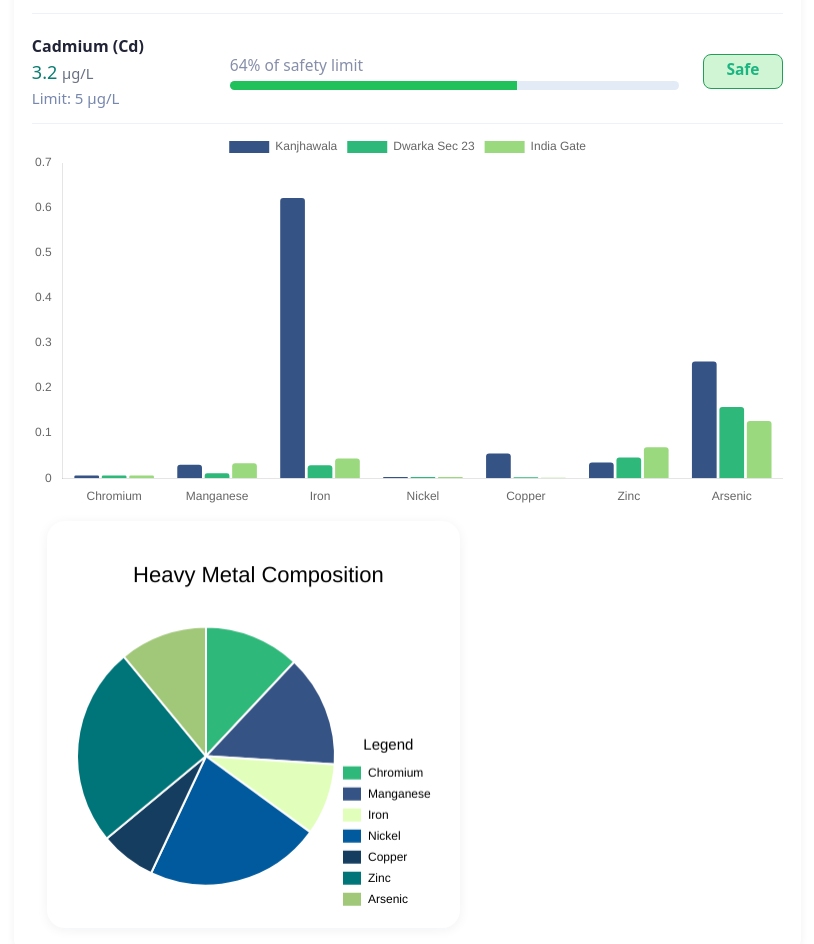
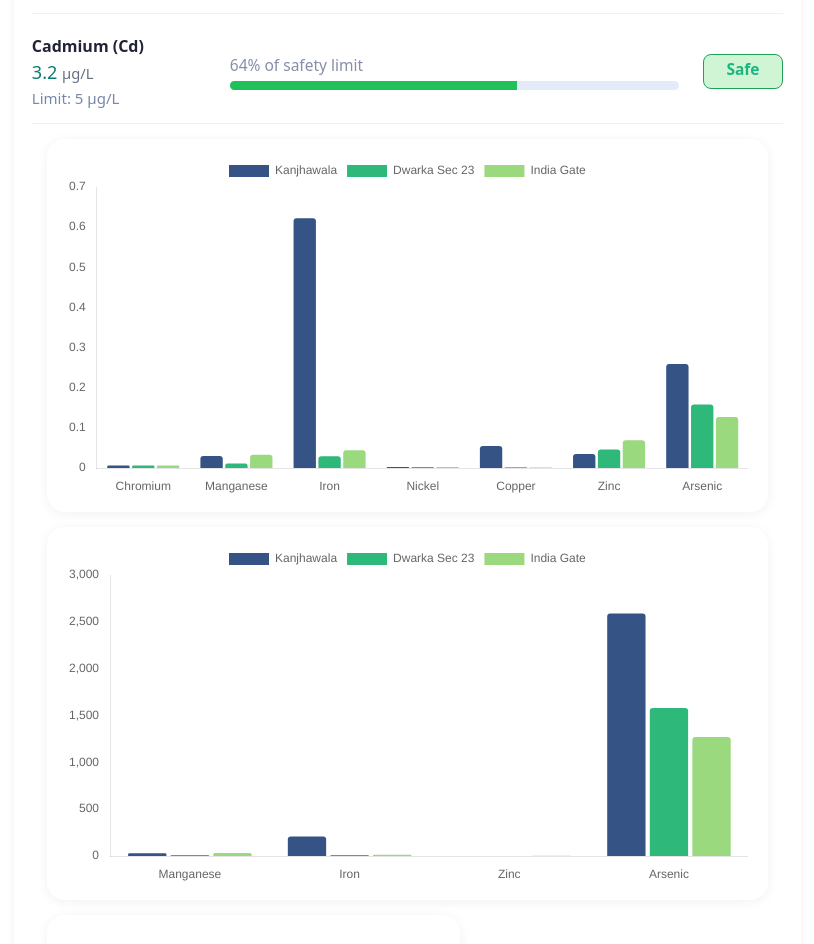
Before and after one commit to Tarushiiiii/Heavy_Metals, a React (Vite) app: page /analysis in a window 1280 px wide. Shown: the part 1048-1992 px from the top of the page, without its empty margins (335-1149 px from the left). Built offline with nearby package versions, Linux system fonts and the light colour scheme.

Commit message:
new graph

```diff
--- /dev/null
+++ b/src/components/graphs/barData2.json
@@ -0,0 +1,44 @@
+{
+    "labels": [
+        "Manganese",
+        "Iron",
+        "Zinc",
+        "Arsenic"
+    ],
+    "datasets": [
+        {
+            "label": "Kanjhawala",
+            "data": [
+                30,
+                207.33,
+                0.7,
+                2590
+            ],
+            "backgroundColor": "rgb(53, 83, 133)",
+            "borderRadius": 3
+        },
+        {
+            "label": "Dwarka Sec 23",
+            "data": [
+                11,
+                9.67,
+                0.92,
+                1580
+            ],
+            "backgroundColor": "rgb(46, 184, 122)",
+            "borderRadius": 3
+        },
+        {
+            "label": "India Gate",
+            "data": [
+                33,
+                14.67,
+                1.38,
+                1270
+
+            ],
+            "backgroundColor": "rgb(155, 217, 127)",
+            "borderRadius": 3
+        }
+    ]
+}
--- a/src/pages/analysis.jsx
+++ b/src/pages/analysis.jsx
@@ -15,12 +15,12 @@ import {
     Legend
 } from "chart.js";
 
-
 ChartJS.register(CategoryScale, LinearScale, BarElement, Title, Tooltip, ArcElement, Legend);
 
 
 import pieData from "../components/graphs/pieData.json";
 import barData from "../components/graphs/barData.json";
+import barData2 from "../components/graphs/barData2.json";
 
 //Graph dependecies end here
 
@@ -189,10 +189,31 @@ export const Analysis = () => {
                   </div>
                 </div>
                 <div>
-                  <div className="metal-graph grpah-card">
+                  <div className="graph-card metal-graph">
                     <div>
                       <Bar
                         data={barData}
+                        options={{
+                          scales: {
+                            x: {
+                              grid: {
+                                display: false, // vertical grid lines
+                              },
+                            },
+                            y: {
+                              grid: {
+                                display: false, // horizontal grid lines
+                              },
+                            },
+                          },
+                        }}
+                      />
+                    </div>
+                  </div>
+                  <div className="graph-card metal-graph">
+                    <div>
+                      <Bar
+                        data={barData2}
                         options={{
                           scales: {
                             x: {
```
